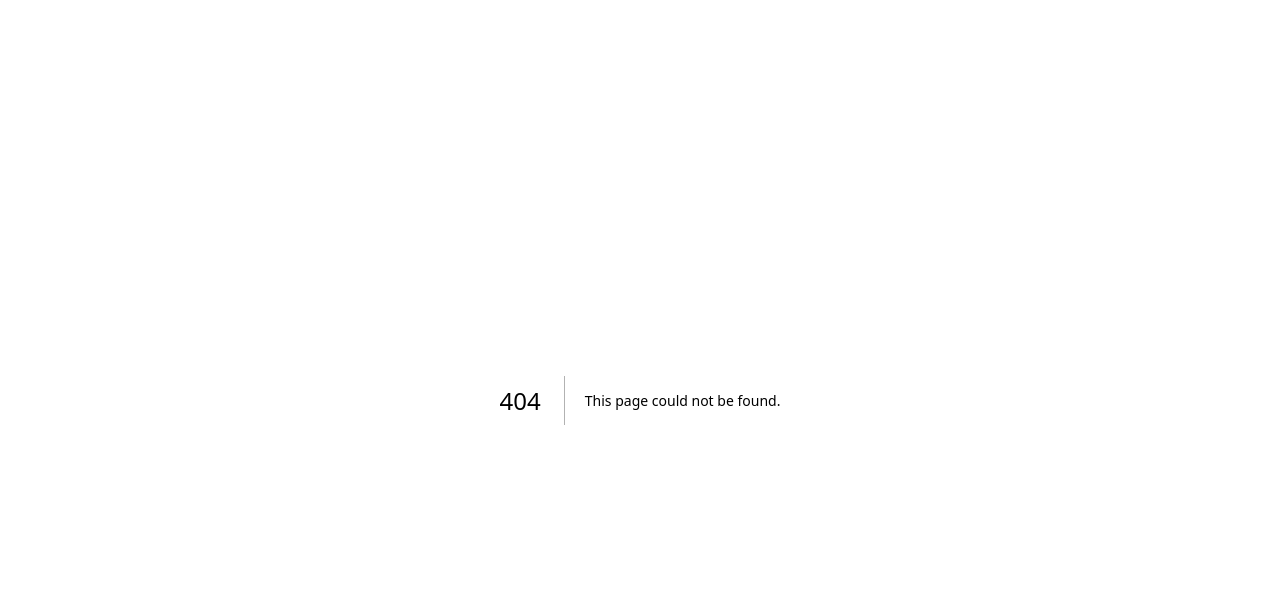
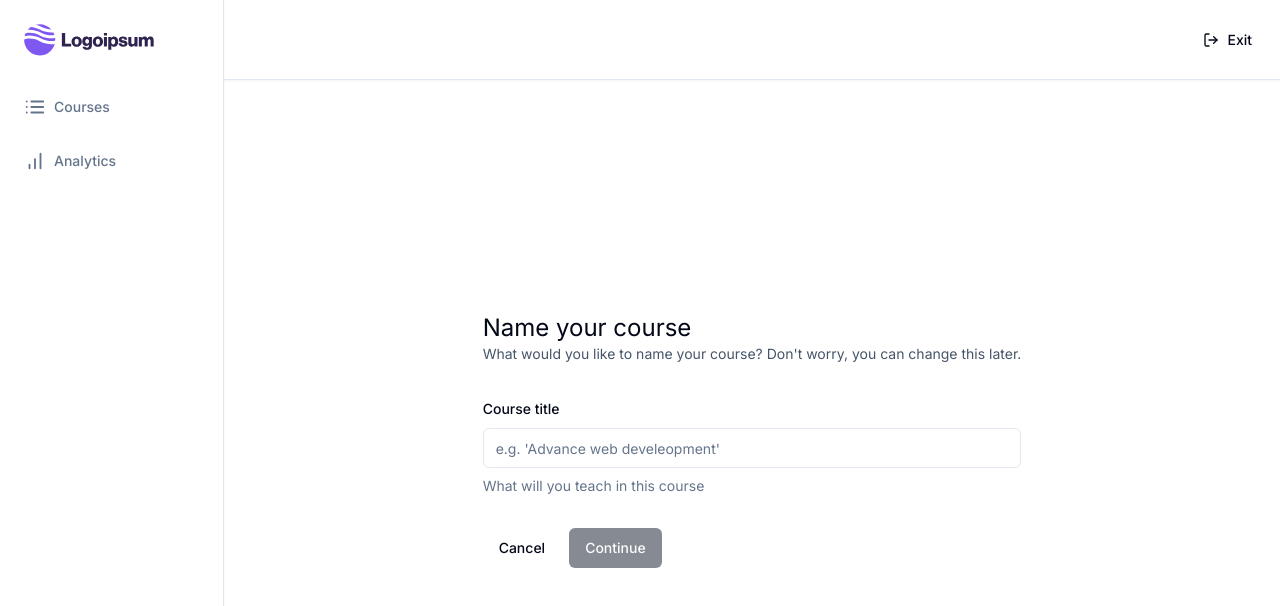
Before and after one commit to JarGad23/lms-platform, a Next.js app: page /teacher/create in a window 1280 px wide. Before the commit this address had no page. Shown: the top 606 px of the page. Built offline with nearby package versions, Linux system fonts and the light colour scheme.

Commit message:
Create course page

```diff
--- /dev/null
+++ b/app/(dashboard)/(routes)/teacher/create/page.tsx
@@ -0,0 +1,99 @@
+"use client";
+
+import * as z from "zod";
+import axios from "axios";
+import { zodResolver } from "@hookform/resolvers/zod";
+import { useForm } from "react-hook-form";
+import { useRouter } from "next/navigation";
+
+import {
+  Form,
+  FormControl,
+  FormDescription,
+  FormField,
+  FormLabel,
+  FormMessage,
+  FormItem,
+} from "@/components/ui/form";
+import { Input } from "@/components/ui/input";
+import { Button } from "@/components/ui/button";
+import Link from "next/link";
+import toast from "react-hot-toast";
+
+const formSchema = z.object({
+  title: z.string().min(1, {
+    message: "Title is required",
+  }),
+});
+
+const CreatePage = () => {
+  const router = useRouter();
+  const form = useForm<z.infer<typeof formSchema>>({
+    resolver: zodResolver(formSchema),
+    defaultValues: {
+      title: "",
+    },
+  });
+
+  const { isSubmitting, isValid } = form.formState;
+
+  const onSubmit = async (values: z.infer<typeof formSchema>) => {
+    try {
+      const response = await axios.post("/api/course", values);
+      router.push(`/teacher/courses/${response.data.id}`);
+    } catch (error) {
+      toast.error("Something went wrong");
+    }
+  };
+
+  return (
+    <div className="max-w-5xl mx-auto flex md:items-center md:justify-center h-full p-6">
+      <div>
+        <h1 className="text-2xl">Name your course</h1>
+        <p className="text-sm text-slate-600">
+          What would you like to name your course? Don't worry, you can change
+          this later.
+        </p>
+        <Form {...form}>
+          <form
+            onSubmit={form.handleSubmit(onSubmit)}
+            className="space-y-8 mt-8"
+          >
+            <FormField
+              control={form.control}
+              name="title"
+              render={({ field }) => (
+                <FormItem>
+                  <FormLabel>Course title</FormLabel>
+                  <FormControl>
+                    <Input
+                      disabled={isSubmitting}
+                      placeholder="e.g. 'Advance web develeopment'"
+                      {...field}
+                    />
+                  </FormControl>
+                  <FormDescription>
+                    What will you teach in this course
+                  </FormDescription>
+                  <FormMessage />
+                </FormItem>
+              )}
+            />
+            <div className="flex items-center gap-x-2">
+              <Link href="/">
+                <Button variant="ghost" type="button">
+                  Cancel
+                </Button>
+              </Link>
+              <Button type="submit" disabled={!isValid || isSubmitting}>
+                Continue
+              </Button>
+            </div>
+          </form>
+        </Form>
+      </div>
+    </div>
+  );
+};
+
+export default CreatePage;
```
